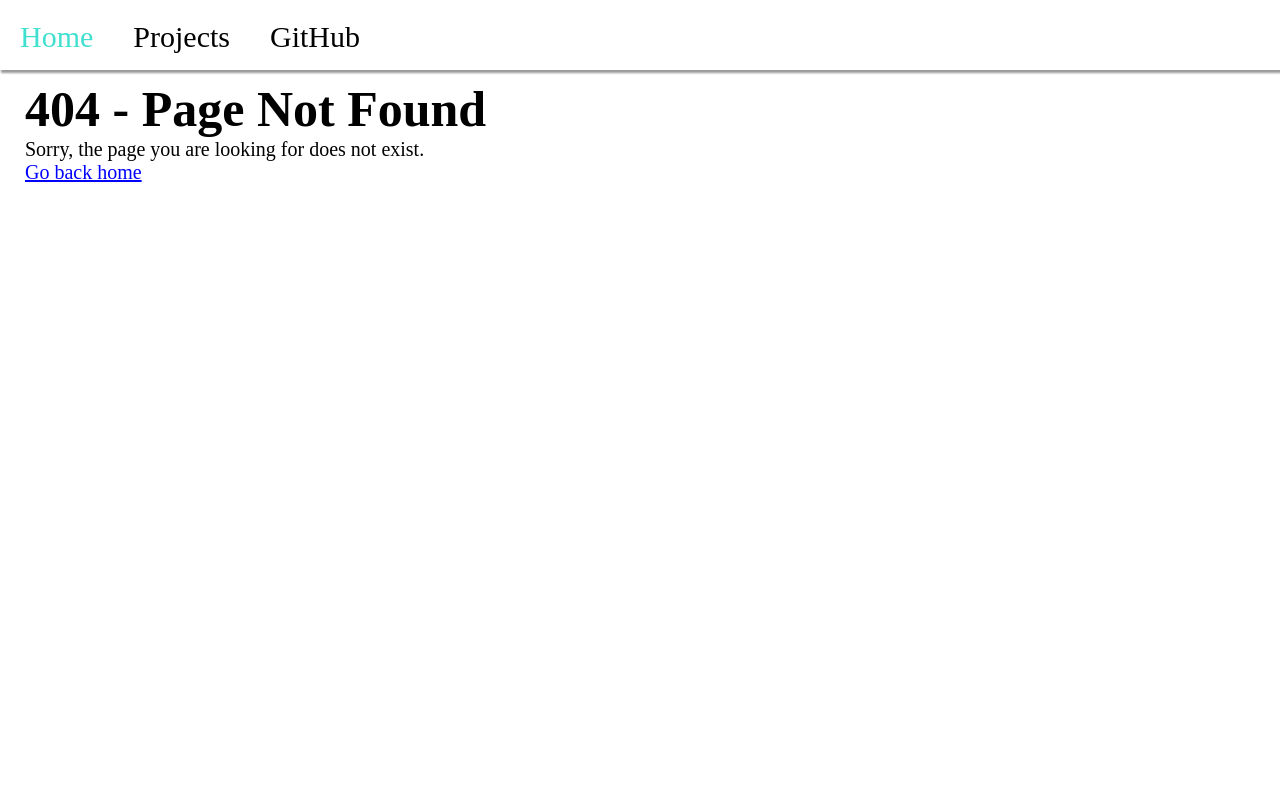
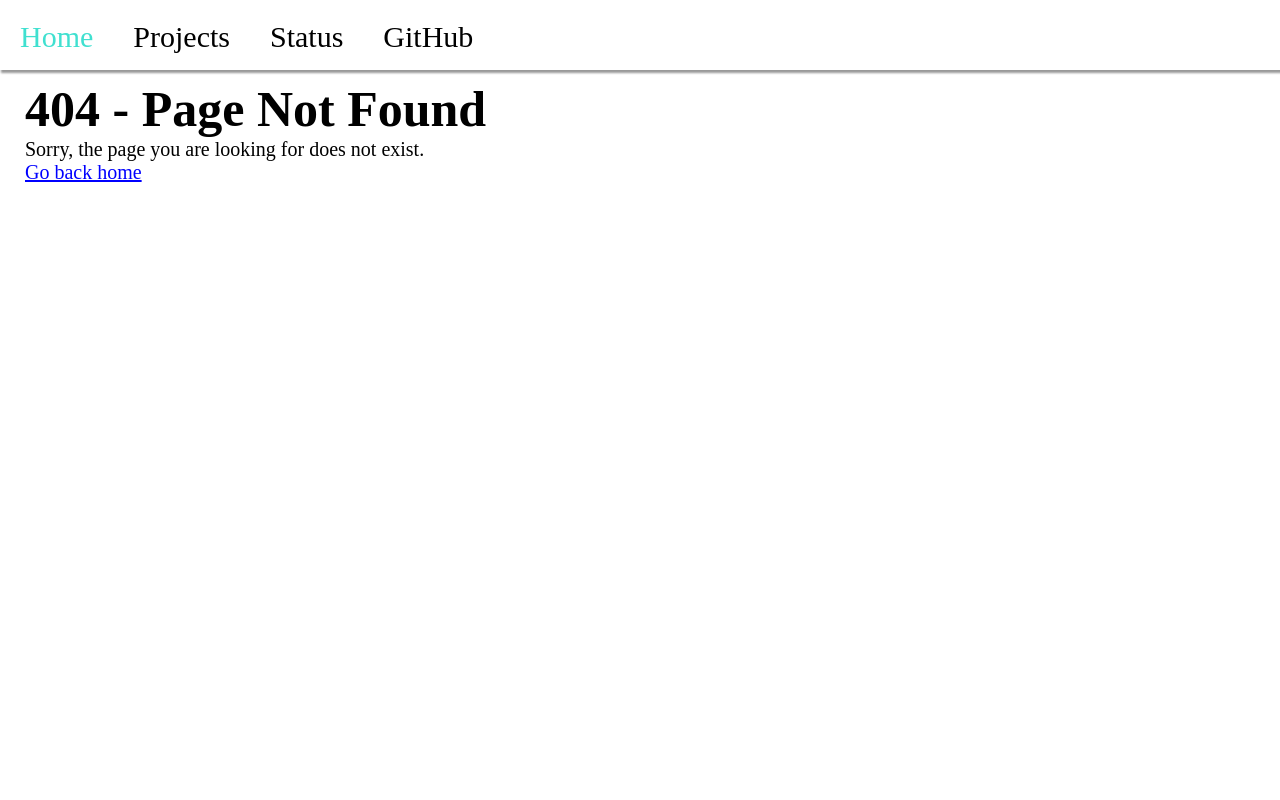
Before and after one commit to TheRockYT/www.therockyt.com, a Next.js app: page / in a window 1280 px wide. Before the commit this address had no page. Shown: the top 800 px of the page. Built offline with nearby package versions, Linux system fonts and the light colour scheme.

Commit message:
Added Status test

```diff
--- a/components/FooterComponent.tsx
+++ b/components/FooterComponent.tsx
@@ -7,6 +7,7 @@ export default function NavComponent() {
 
   const footer = [
     ["Home", "/"],
+    ["Status", "https://status.therockyt.com"],
     ["Portal", "/portal"],
     ["Early Access", "/early-access"],
     ["API", "/api"],
--- a/components/NavComponent.tsx
+++ b/components/NavComponent.tsx
@@ -19,6 +19,7 @@ export default function NavComponent() {
   const navigation = [
     ["Home", "/"],
     ["Projects", "/projects"],
+    ["Status", "https://status.therockyt.com"],
     ["GitHub", "/link?to=https://github.com/TheRockYT"],
   ];
   return (
```
